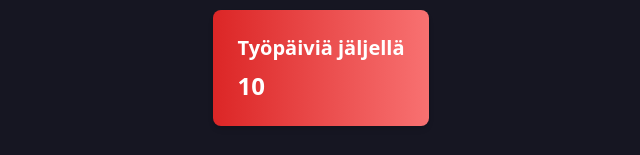
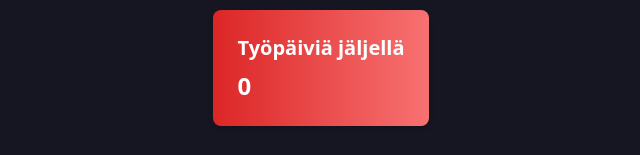
Before and after one commit to ramzorrr/polku, a React (Vite) app: page / in a window 1280 px wide. Shown: the part 884-1039 px from the top of the page, without its empty margins (319-959 px from the left). Built offline with nearby package versions, Linux system fonts and the light colour scheme.

Commit message:
changed the way it counts past missing days

```diff
--- a/src/usePerformanceCalculations.ts
+++ b/src/usePerformanceCalculations.ts
@@ -21,7 +21,7 @@ interface PerformanceCalculationResults {
     instantlyToGoalPercentage: string;
     totalInputHours: string;
   } | null;
-  sharedMissingDays: number;
+  sharedMissingDays: number; // now counts only future days
   overallAverage: number;
   overallAveragePercentage: number;
 }
@@ -36,32 +36,36 @@ export const usePerformanceCalculations = (
   const defaultEffective = 7.25;
 
   return useMemo(() => {
-    // Calculate shared missing days:
+    // Define filterDates in this scope:
+    const filterDates = (d: Date): boolean => {
+      const day = d.getDate();
+      return period === 'Jakso 1' ? day >= 1 && day <= 15 : day >= 16;
+    };
+
+    // Get period details.
     const fullYear = selectedDate.getFullYear();
     const month = selectedDate.getMonth();
     const periodStartDay = period === 'Jakso 1' ? 1 : 16;
-    const periodEndDay =
-      period === 'Jakso 1'
-        ? 15
-        : new Date(fullYear, month + 1, 0).getDate();
+    const periodEndDay = period === 'Jakso 1' ? 15 : new Date(fullYear, month + 1, 0).getDate();
 
-    let totalWorkingDays = 0;
-    let sharedLoggedDays = 0;
+    // Calculate future working days:
+    const today = new Date();
+    today.setHours(0, 0, 0, 0);
+
+    let futureWorkingDays = 0;
     for (let d = periodStartDay; d <= periodEndDay; d++) {
       const currDate = new Date(fullYear, month, d);
       if (currDate.getDay() === 0 || currDate.getDay() === 6) continue;
-      totalWorkingDays++;
-      const dateStr = `${fullYear}-${String(month + 1).padStart(2, '0')}-${String(d).padStart(2, '0')}`;
-      if (data[dateStr] && (data[dateStr].normal || data[dateStr].forklift)) {
-        sharedLoggedDays++;
+      // Only consider days that are today or in the future.
+      if (currDate >= today) {
+        const dateStr = `${fullYear}-${String(month + 1).padStart(2, '0')}-${String(d).padStart(2, '0')}`;
+        // If there is no data for that day, count it as missing.
+        if (!(data[dateStr] && (data[dateStr].normal || data[dateStr].forklift))) {
+          futureWorkingDays++;
+        }
       }
     }
-    const sharedMissingDays = totalWorkingDays - sharedLoggedDays;
-
-    const filterDates = (d: Date): boolean => {
-        const day = d.getDate();
-        return period === 'Jakso 1' ? day >= 1 && day <= 15 : day >= 16;
-      };
+    const sharedMissingDays = futureWorkingDays;
 
     // Calculation for Normal mode.
     const remainingDataNormal = (() => {
@@ -69,17 +73,17 @@ export const usePerformanceCalculations = (
       let totalEffectiveLogged = 0;
       let totalPerformanceLogged = 0;
       let totalInputHours = 0;
+      // Loop over all dates in the period.
       Object.keys(data).forEach((dateString) => {
         const dObj = new Date(dateString + "T00:00:00");
         if (dObj.getFullYear() === fullYear && dObj.getMonth() === month) {
-          const d = dObj.getDate();
-          if (d >= periodStartDay && d <= periodEndDay && data[dateString]?.normal) {
+          const day = dObj.getDate();
+          if (day >= periodStartDay && day <= periodEndDay && data[dateString]?.normal) {
             const entry = data[dateString].normal;
-            // Deduct 0.5h if shift is at least 4h and not overtime/freeDay.
-            const paidHours =
-              (entry.hours >= 4 && !entry.overtime && !entry.freeDay)
-                ? entry.hours - 0.5
-                : entry.hours;
+            // Deduct 0.5h for shifts of at least 4h (non-overtime/non-free day).
+            const paidHours = (entry.hours >= 4 && !entry.overtime && !entry.freeDay)
+              ? entry.hours - 0.5
+              : entry.hours;
             totalInputHours += paidHours;
             const eff = effectiveHours(entry.hours, entry.overtime, entry.freeDay);
             totalEffectiveLogged += eff;
@@ -87,6 +91,7 @@ export const usePerformanceCalculations = (
           }
         }
       });
+      // Only add defaultEffective for future missing days.
       const totalEffectivePeriod = totalEffectiveLogged + sharedMissingDays * defaultEffective;
       const targetTotalPerformance = totalEffectivePeriod * (savedGoal / 100);
       const remainingRequired = targetTotalPerformance - totalPerformanceLogged;
@@ -118,13 +123,12 @@ export const usePerformanceCalculations = (
       Object.keys(data).forEach((dateString) => {
         const dObj = new Date(dateString + "T00:00:00");
         if (dObj.getFullYear() === fullYear && dObj.getMonth() === month) {
-          const d = dObj.getDate();
-          if (d >= periodStartDay && d <= periodEndDay && data[dateString]?.forklift) {
+          const day = dObj.getDate();
+          if (day >= periodStartDay && day <= periodEndDay && data[dateString]?.forklift) {
             const entry = data[dateString].forklift;
-            const paidHours =
-              (entry.hours >= 4 && !entry.overtime && !entry.freeDay)
-                ? entry.hours - 0.5
-                : entry.hours;
+            const paidHours = (entry.hours >= 4 && !entry.overtime && !entry.freeDay)
+              ? entry.hours - 0.5
+              : entry.hours;
             totalInputHours += paidHours;
             const eff = effectiveHours(entry.hours, entry.overtime, entry.freeDay);
             totalEffectiveLogged += eff;
```
